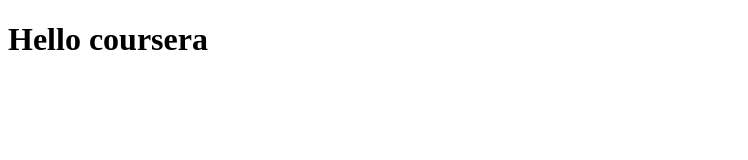
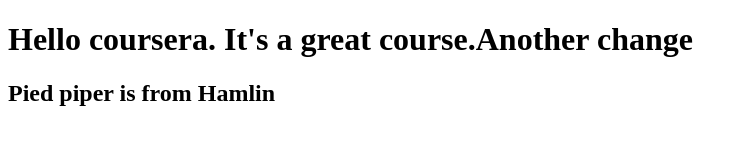
Before and after one commit to kaarthiksr/coursera-html, a plain HTML site: page site/index.html in a window 1280 px wide. Shown: the whole page, without its empty margins (0-748 px from the left). Drawn offline with Linux system fonts and the light colour scheme.

Commit message:
Small changes

```diff
--- a/site/index.html
+++ b/site/index.html
@@ -4,6 +4,7 @@
 	<title>Hello Coursera</title>
 </head>
 <body>
-<h1> Hello coursera</h1>
+<h1> Hello coursera. It's a great course.Another change</h1>
+<h2>Pied piper is from Hamlin</h2>
 </body>
 </html>
```
